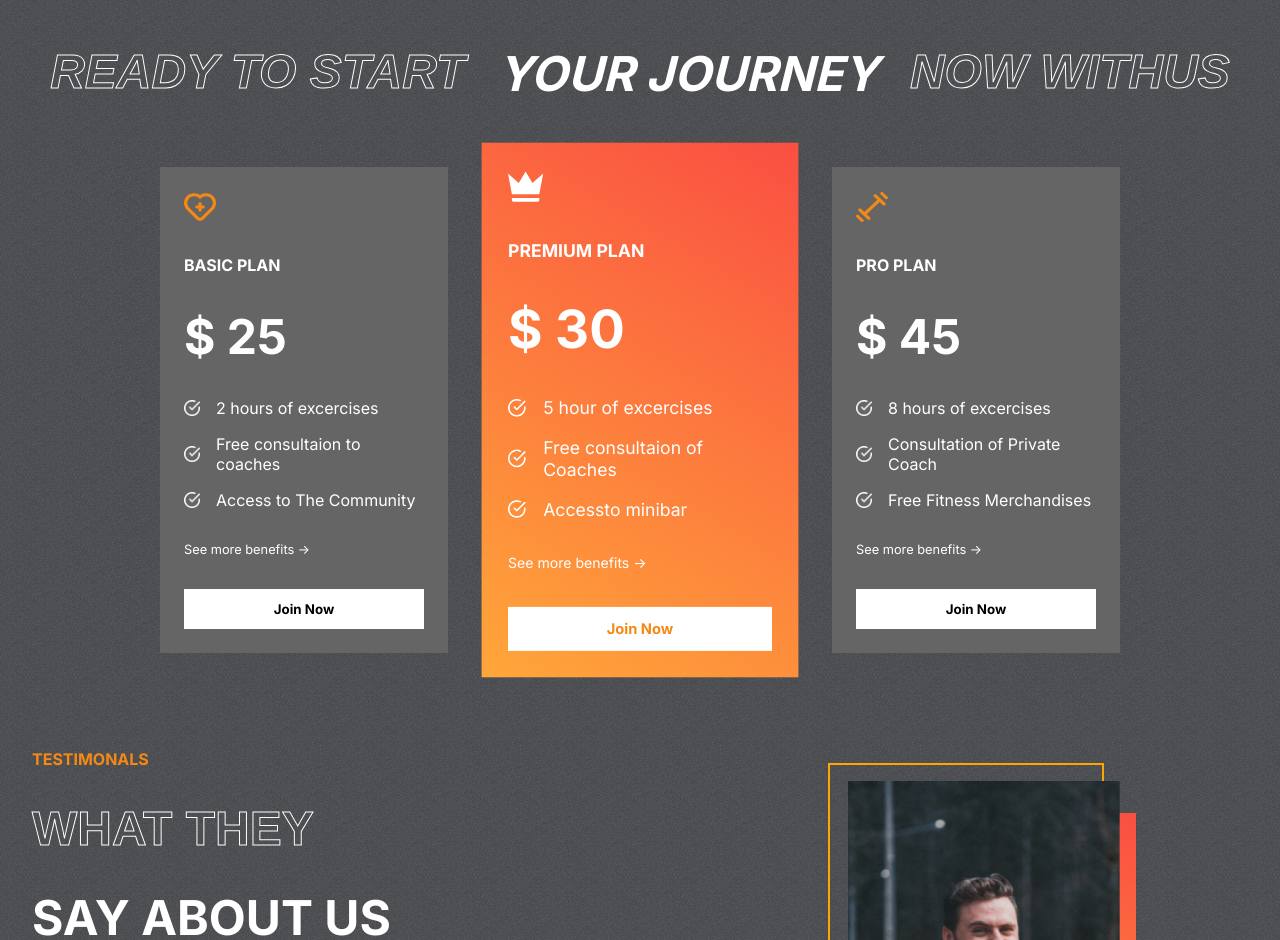
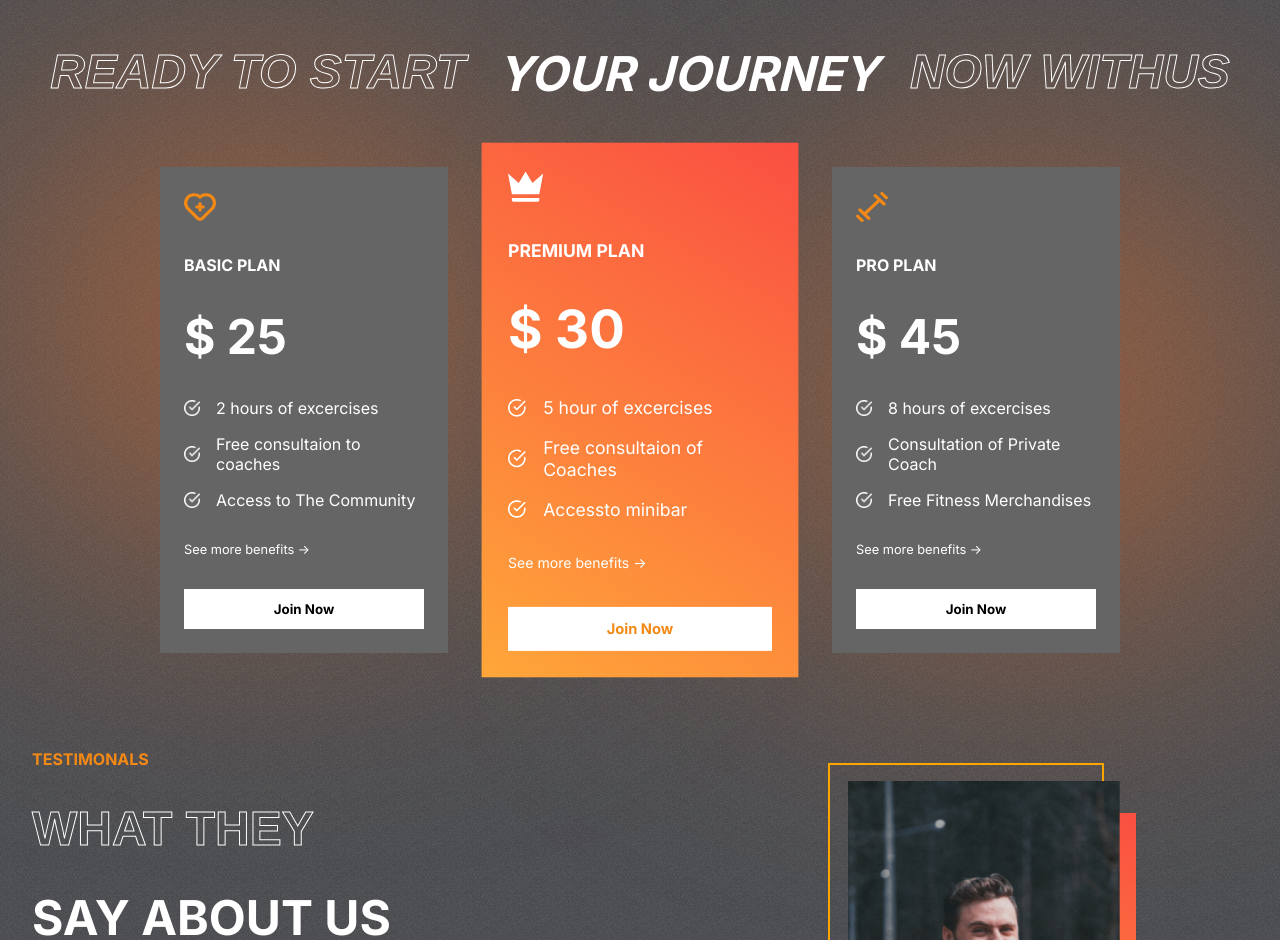
Before and after one commit to ZahaAnass/Gym-website, a React (Create React App) app: page / in a window 1280 px wide. Shown: the part 1918-2858 px from the top of the page. Built offline with nearby package versions, Linux system fonts and the light colour scheme.

Commit message:
implement Plans component with pricing options and features

```diff
--- a/src/components/Plans/Plans.jsx
+++ b/src/components/Plans/Plans.jsx
@@ -6,6 +6,8 @@ import "./Plans.css"
 function Plans() {
     return (
         <div className='plans-container' id='plans'>
+            <div className="blur plans-blur-1"></div>
+            <div className="blur plans-blur-2"></div>
             <div className="programs-header" style={{gap:"2rem"}}>
                 <span className='stroke-text'>READY TO START</span>
                 <span>YOUR JOURNEY</span>
```
